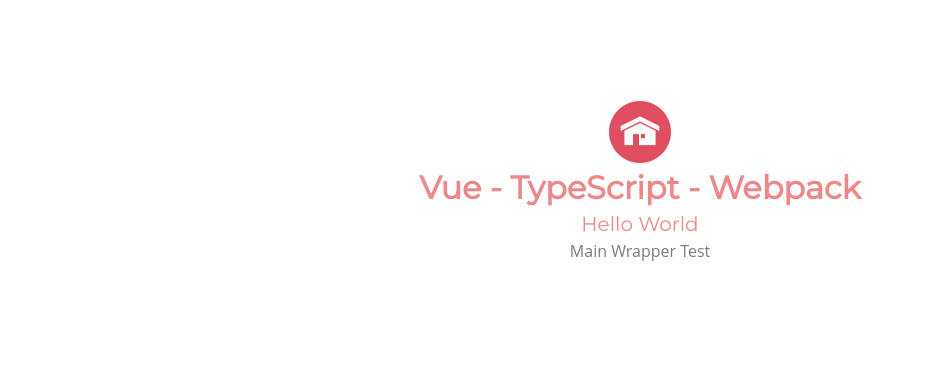
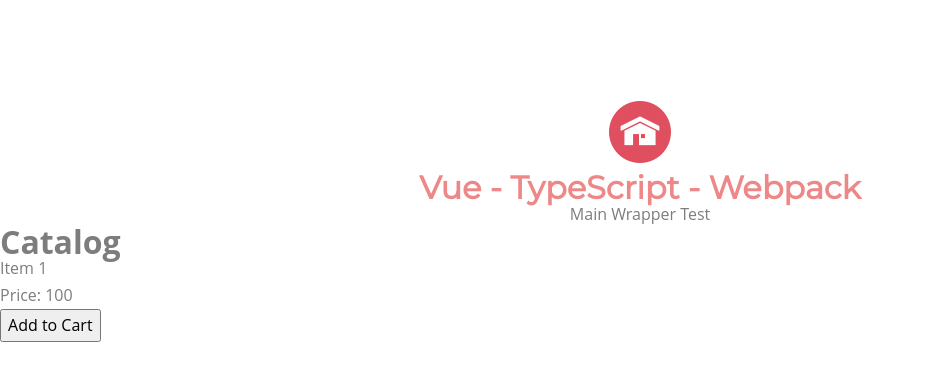
Before and after one commit to User-960/Online-shop, a Vue app: page / in a window 1280 px wide. Shown: the top 380 px of the page, without its empty margins (0-926 px from the left). Built offline with nearby package versions, Linux system fonts and the light colour scheme.

Commit message:
feat: connect components to each other

```diff
--- a/src/App.vue
+++ b/src/App.vue
@@ -7,9 +7,6 @@
   <h1 class="main__title">
     Vue - TypeScript - Webpack
   </h1>
-  <p class="main__message">
-    {{ message }}
-  </p>
   <vMainWrapper :title="title" />
 </template>
 
@@ -20,10 +17,9 @@
 export default defineComponent({
   name: 'App',
   components: {
-    vMainWrapper
+    vMainWrapper,
   },
   data: () => ({
-    message: 'Hello World',
     title: 'Main Wrapper Test'
   })
 });
@@ -33,29 +29,16 @@
 @import './static/style/vars';
 
 .main {
-  &__title,
-  &__message {
+  &__title {
     width: 100%;
     text-align: center;
     margin-top: 10px;
     font-family: 'Montserrat';
     color: $color-lightcoral;
   }
-  &__img-icon,
-  &__img-back {
+  &__img-icon {
     display: block;
     margin: 100px auto 10px;
   }
 }
-
-.main__message {
-  font-size: 20px;
-}
-
-.example {
-    display: grid;
-    transition: all .5s;
-    user-select: none;
-    background: linear-gradient(to bottom, white, black);
-}
 </style>
--- a/src/components/v-catalog-item.vue
+++ b/src/components/v-catalog-item.vue
@@ -1,5 +1,9 @@
 <template>
-  <div class="v-catalog-item"></div>
+  <div class="v-catalog-item">
+    <p>Item 1</p>
+    <p>Price: 100</p>
+    <button>Add to Cart</button>
+  </div>
 </template>
 
 <script lang="ts">
--- a/src/components/v-catalog.vue
+++ b/src/components/v-catalog.vue
@@ -1,12 +1,19 @@
 <template>
-  <div class="v-catalog"></div>
+  <div class="v-catalog">
+    <h1>Catalog</h1>
+    <vCatalogItem />
+  </div>
 </template>
 
 <script lang="ts">
   import { defineComponent } from 'vue';
+  import vCatalogItem from './v-catalog-item.vue';
 
   export default defineComponent({
     name: 'v-catalog',
+    components: {
+      vCatalogItem
+    },
     props: {},
     data: () => ({
 
--- a/src/components/v-main-wrapper.vue
+++ b/src/components/v-main-wrapper.vue
@@ -2,14 +2,21 @@
   <div class="v-main-wrapper">
     {{ title }}
   </div>
+  <vCatalog />
+  <vCart />
 </template>
 
 <script lang="ts">
   import { defineComponent } from 'vue';
+  import vCatalog from './v-catalog.vue';
+  import vCart from './v-cart.vue';
 
   export default defineComponent({
     name: 'v-main-wrapper',
-    components: {},
+    components: {
+      vCatalog,
+      vCart
+    },
     props: {
       title: String,
     },
@@ -28,6 +35,7 @@
 <style lang="scss">
   .v-main-wrapper {
     display: flex;
+    flex-direction: column;
     justify-content: center;
     align-items: center;
     max-width: 900px;
```
Also changed, not shown: 2 other files (tests, documents, lock files or other folders).
